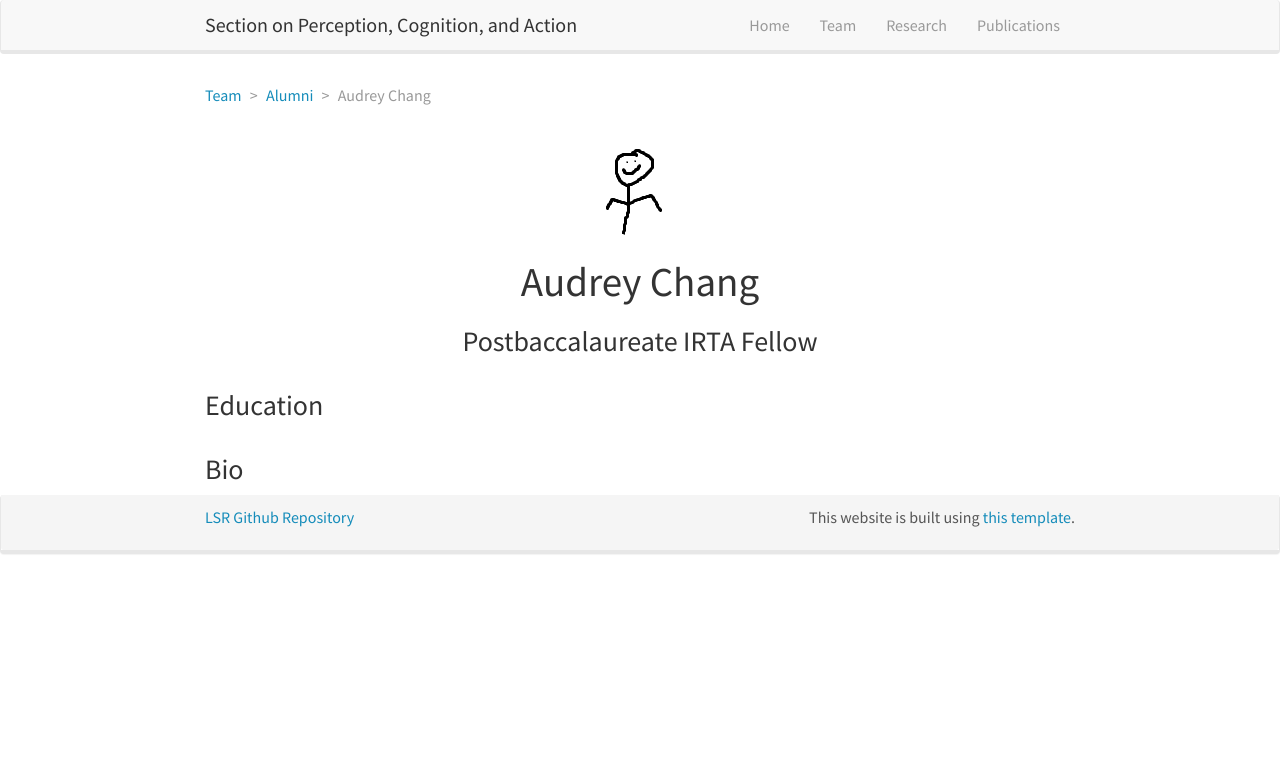
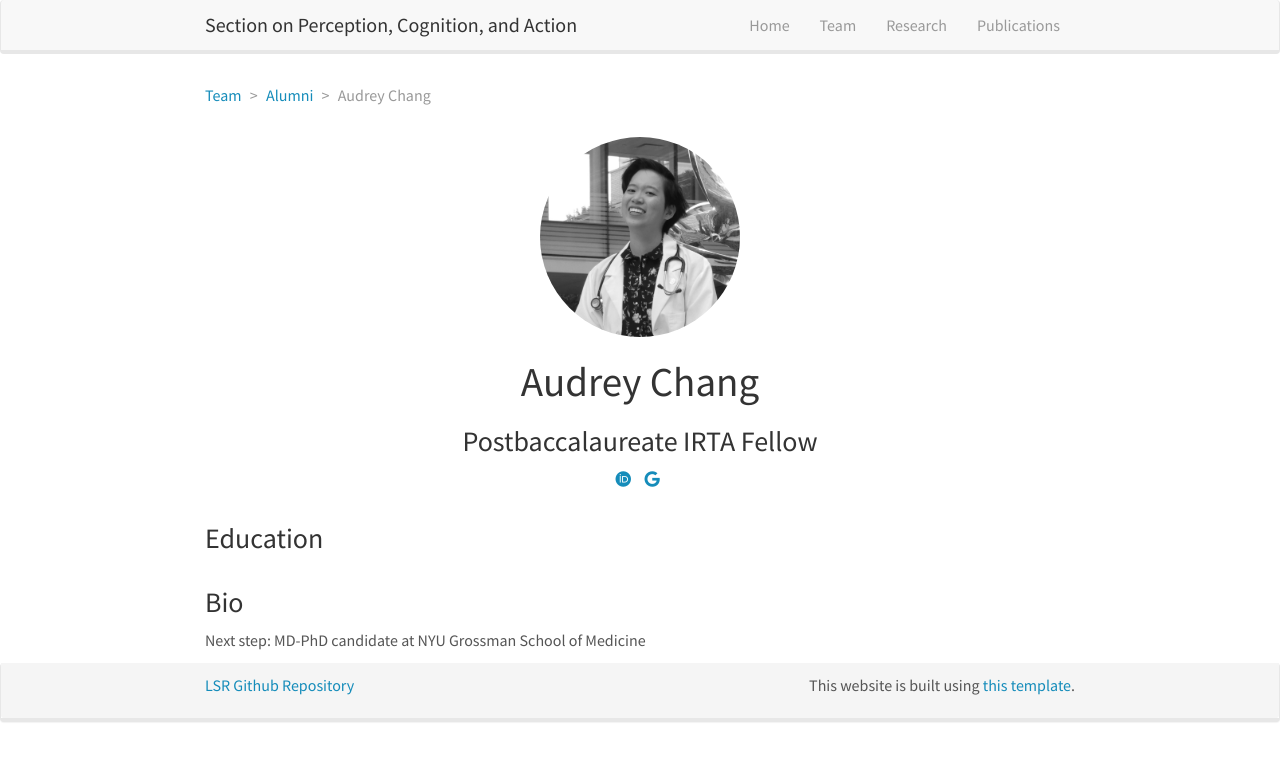
Before and after one commit to NEI-LSR/Section-on-Perception-Cognition-and-Action, a Jekyll site: the page built from _pages/team/_posts/2019-09-18-audrey-chang.md, in a window 1280 px wide. Shown: the top 761 px of the page. Built offline with Jekyll 4.4.1, drawn with Linux system fonts in a browser that asks for light colours; nearby versions of some CDN libraries.

Commit message:
audrey info

```diff
--- a/_pages/team/_posts/2019-09-18-audrey-chang.md
+++ b/_pages/team/_posts/2019-09-18-audrey-chang.md
@@ -2,17 +2,17 @@
 layout: member
 category: Alumni
 title: Audrey Chang
-image: filler.png
+image: audrey-chang.jpg
 role: Postbaccalaureate IRTA Fellow
 permalink: '/team/audrey-chang'
 social:
-    orcid:
+    orcid: https://orcid.org/0000-0002-2532-9780
     github:
     website:
-    google-scholar:
+    google-scholar: https://scholar.google.com/citations?user=TTOhkIEAAAAJ
     mastodon:
     twitter:
     linkedin:
-education:
- -
+
 ---
+Next step: MD-PhD candidate at NYU Grossman School of Medicine
```
Also changed, not shown: images/team/audrey-chang.jpg (added).
